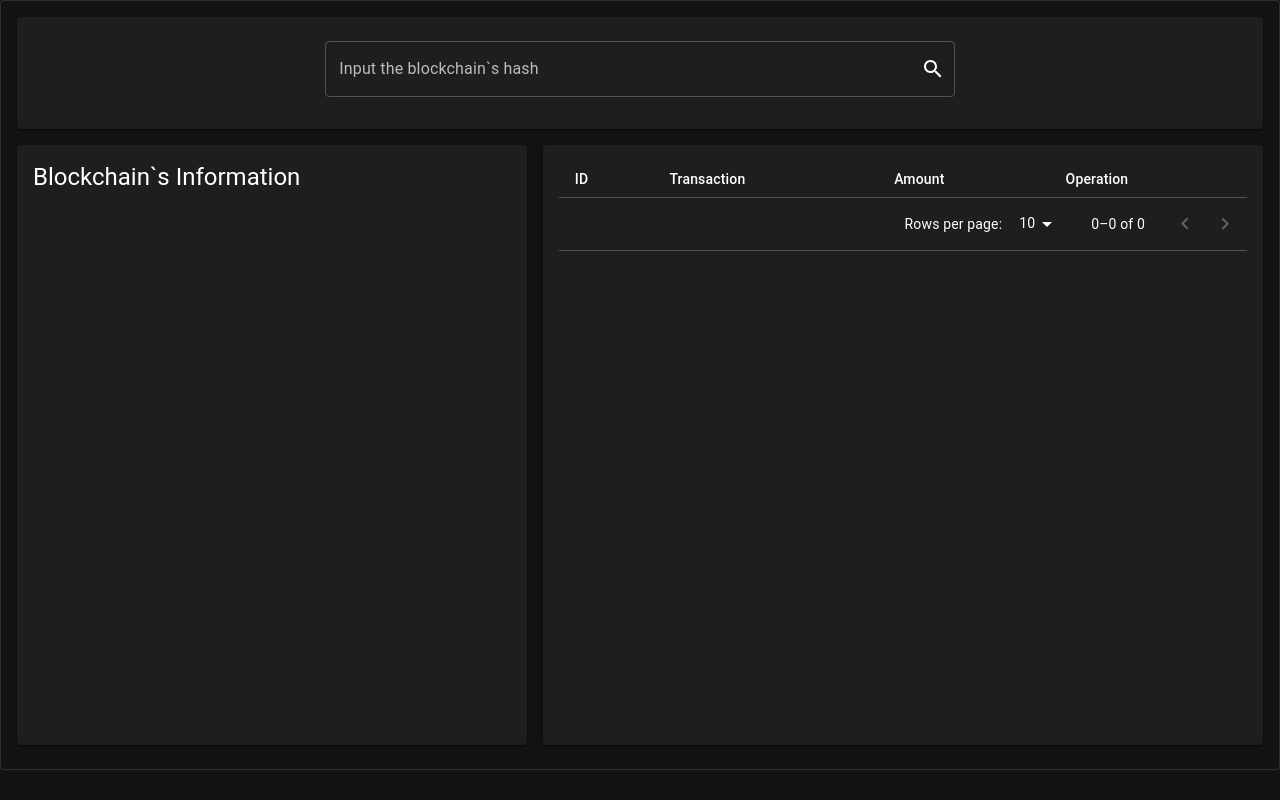
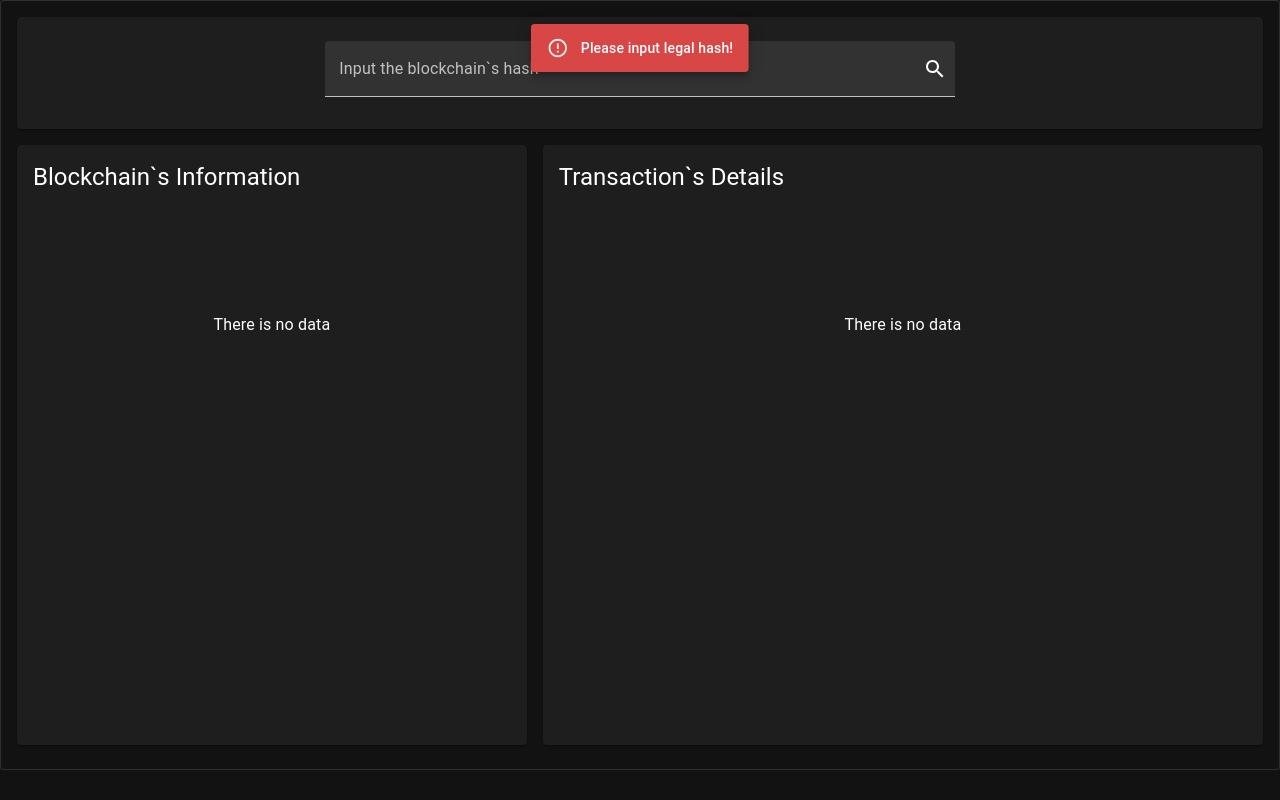
Before and after one commit to mu369974680/ArcBlock_Coding_Test, a React (Vite) app: page /query in a window 1280 px wide. Both pictures are taken after a click on the button "toggle password visibility". Built offline with nearby package versions, Linux system fonts and the light colour scheme.

Commit message:
add error handler

```diff
--- a/package.json
+++ b/package.json
@@ -59,7 +59,8 @@
     "react": "^18.2.0",
     "react-dom": "^18.2.0",
     "react-router-dom": "^6.8.1",
-    "rimraf": "^3.0.2"
+    "rimraf": "^3.0.2",
+    "sass": "^1.59.2"
   },
   "devDependencies": {
     "@arcblock/eslint-config": "^0.2.3",
--- a/src/components/block-info.jsx
+++ b/src/components/block-info.jsx
@@ -1,7 +1,7 @@
 /* eslint-disable react/prop-types */
 import Grid from '@mui/material/Unstable_Grid2';
 import Box from '@mui/material/Box';
-import { styled } from '@mui/material/styles';
+// import { styled } from '@mui/material/styles';
 // import Paper from '@mui/material/Paper';
 import Typography from '@mui/material/Typography';
 import Card from '@mui/material/Card';
@@ -9,14 +9,15 @@ import CardContent from '@mui/material/CardContent';
 import CardHeader from '@mui/material/CardHeader';
 import { useState, useEffect } from 'react';
 import axios from '../libs/api.js';
+import styles from './styles.module.scss';
 
-const Item = styled(Card)(({ theme }) => ({
-  backgroundColor: theme.palette.mode === 'dark' ? '#000' : '#fff',
-  ...theme.typography.body2,
-  padding: theme.spacing(1),
-  textAlign: 'left',
-  // color: theme.palette.text.secondary,
-}));
+// const Item = styled(Card)(({ theme }) => ({
+//   backgroundColor: theme.palette.mode === 'dark' ? '#000' : '#fff',
+//   ...theme.typography.body2,
+//   padding: theme.spacing(1),
+//   textAlign: 'left',
+//   // color: theme.palette.text.secondary,
+// }));
 
 export default function BlockInfo(props) {
   const [blockInfo, setblockInfo] = useState({});
@@ -39,24 +40,28 @@ export default function BlockInfo(props) {
     <Card sx={{ minHeight: 600 }}>
       <CardHeader title="Blockchain`s Information" titleTypographyProps={{ align: 'left' }} />
       <CardContent>
+        {Object.keys(blockInfo).length > 0 ? (
           <Box sx={{ width: '100%' }}>
-          <Grid container rowSpacing={1} columnSpacing={{ xs: 1, sm: 2, md: 3 }}>
+            <Grid container rowSpacing={1} columnSpacing={0}>
               {Object.keys(blockInfo).map((blockKey) => {
                 return (
                   <Grid xs={12} md={6} key={blockKey}>
-                  <Item>
-                    <Typography variant="h6" gutterBottom>
-                      {blockKey}
+                    <div className={styles['field-container']}>
+                      <Typography variant="h6" gutterBottom className={styles.time}>
+                        {blockKey.toUpperCase()}
                       </Typography>
                       <Typography variant="body1" gutterBottom noWrap>
-                      {blockInfo[blockKey]}
+                        {blockInfo[blockKey].toString()}
                       </Typography>
-                  </Item>
+                    </div>
                   </Grid>
                 );
               })}
             </Grid>
           </Box>
+        ) : (
+          <div className={styles['no-data']}>There is no data</div>
+        )}
       </CardContent>
     </Card>
   );
--- /dev/null
+++ b/src/components/styles.module.scss
@@ -0,0 +1,17 @@
+.address {
+  color: rgb(237, 155, 96);
+}
+
+.time {
+  color: rgb(153, 153, 153);
+}
+
+.no-data {
+  height: 200px;
+  line-height: 200px;
+}
+
+.field-container {
+  text-align: left;
+  border-bottom: 1px solid rgba(255, 255, 255, 0.05);
+}
--- a/src/components/tx-table.jsx
+++ b/src/components/tx-table.jsx
@@ -14,8 +14,13 @@ import Collapse from '@mui/material/Collapse';
 import Box from '@mui/material/Box';
 import Typography from '@mui/material/Typography';
 import Grid from '@mui/material/Unstable_Grid2';
+import { styled } from '@mui/material/styles';
+import Card from '@mui/material/Card';
+import CardContent from '@mui/material/CardContent';
+import CardHeader from '@mui/material/CardHeader';
 import { useState, useEffect } from 'react';
 import axios from '../libs/api.js';
+import styles from './styles.module.scss';
 
 const getShortHash = (hash) => {
   return `${hash.substring(0, 4)}-${hash.substring(hash.length - 4, hash.length)}`;
@@ -24,7 +29,7 @@ const getShortHash = (hash) => {
 function Tx(props) {
   return (
     <>
-      <Typography variant="body" gutterBottom component="div">
+      <Typography variant="body" gutterBottom component="div" className={styles.address}>
         {props.address || 'Unknown'}
       </Typography>
       <Typography variant="body" gutterBottom component="div">
@@ -42,10 +47,10 @@ function Row(props) {
     <>
       <TableRow sx={{ '& > *': { borderBottom: 'unset' } }}>
         <TableCell>
-          <Typography variant="body" gutterBottom component="div">
+          <Typography variant="body" gutterBottom component="div" className={styles.address}>
             ID:{getShortHash(row.hash)}
           </Typography>
-          <Typography variant="body" gutterBottom component="div">
+          <Typography variant="body" gutterBottom component="div" className={styles.time}>
             {new Date(row.time * 1000).toISOString()}
           </Typography>
         </TableCell>
@@ -56,7 +61,7 @@ function Row(props) {
           <Typography variant="body" gutterBottom component="div">
             {row.out.reduce((prev, curr) => prev + curr.value, 0) / 100000000} BTC
           </Typography>
-          <Typography variant="body" gutterBottom component="div">
+          <Typography variant="body" gutterBottom component="div" className={styles.time}>
             Fee:{row.fee / 1000}K
           </Typography>
         </TableCell>
@@ -76,7 +81,7 @@ function Row(props) {
                     From
                   </Typography>
                   {row.inputs.map((input) => (
-                    <Tx address={input.prev_out.addr} value={input.prev_out.value} />
+                    <Tx address={input.prev_out.addr} value={input.prev_out.value} key={input.index} />
                   ))}
                 </Grid>
                 <Grid xs={12} md={6}>
@@ -84,7 +89,7 @@ function Row(props) {
                     To
                   </Typography>
                   {row.out.map((out) => (
-                    <Tx address={out.addr} value={out.value} />
+                    <Tx address={out.addr} value={out.value} key={out.tx_index} />
                   ))}
                 </Grid>
               </Grid>
@@ -140,15 +145,24 @@ export default function TxTable(props) {
     }
   }, [pageProp, props.hash]);
 
+  const StyledTableRow = styled(TableRow)(({ theme }) => ({
+    backgroundColor: theme.palette.action.hover,
+    border: 0,
+  }));
+
   return (
+    <Card sx={{ minHeight: 600 }}>
+      <CardHeader title="Transaction`s Details" titleTypographyProps={{ align: 'left' }} />
+      <CardContent style={{ overflow: 'auto' }}>
+        {pageData.rows.length > 0 ? (
           <Table size="small">
             <TableHead>
-        <TableRow>
+              <StyledTableRow>
                 <TableCell>ID</TableCell>
                 <TableCell>Transaction</TableCell>
                 <TableCell>Amount</TableCell>
                 <TableCell>Operation </TableCell>
-        </TableRow>
+              </StyledTableRow>
             </TableHead>
             <TableBody>
               {pageData.rows.map((row) => (
@@ -180,5 +194,10 @@ export default function TxTable(props) {
               </TableRow>
             </TableFooter>
           </Table>
+        ) : (
+          <div className={styles['no-data']}>There is no data</div>
+        )}
+      </CardContent>
+    </Card>
   );
 }
--- a/src/pages/query.jsx
+++ b/src/pages/query.jsx
@@ -1,8 +1,9 @@
 // import { Link } from 'react-router-dom';
 // import Button from '@mui/material/Button';
+import * as React from 'react';
 import { useState } from 'react';
 import Grid from '@mui/material/Unstable_Grid2';
-import OutlinedInput from '@mui/material/OutlinedInput';
+import FilledInput from '@mui/material/FilledInput';
 import SearchIcon from '@mui/icons-material/Search';
 import InputAdornment from '@mui/material/InputAdornment';
 import IconButton from '@mui/material/IconButton';
@@ -10,24 +11,43 @@ import InputLabel from '@mui/material/InputLabel';
 import FormControl from '@mui/material/FormControl';
 import Card from '@mui/material/Card';
 import CardContent from '@mui/material/CardContent';
+import Snackbar from '@mui/material/Snackbar';
+import MuiAlert from '@mui/material/Alert';
 import TxTable from '../components/tx-table';
 import BlockInfo from '../components/block-info';
 
 // import axios from '../libs/api.js';
 
+const Alert = React.forwardRef(function Alert(props, ref) {
+  return <MuiAlert elevation={6} ref={ref} variant="filled" {...props} />;
+});
+
 function Query() {
   const [hash, setHash] = useState('');
   const [hashInput, setHashInput] = useState('');
+  const [open, setOpen] = useState(false);
 
   const handleClickSearchBtn = () => {
+    if (hashInput.length === 64) {
       setHash(hashInput);
+    } else {
+      setOpen(true);
+    }
   };
 
   const handleInputHash = (e) => {
     setHashInput(e.target.value);
   };
+  const handleClose = (event, reason) => {
+    if (reason === 'clickaway') {
+      return;
+    }
+
+    setOpen(false);
+  };
 
   return (
+    <>
       <Card sx={{ minWidth: 275 }} variant="outlined">
         <CardContent>
           <Grid container spacing={2}>
@@ -36,7 +56,7 @@ function Query() {
                 <CardContent>
                   <FormControl sx={{ m: 1, width: '70ch' }} variant="outlined">
                     <InputLabel htmlFor="outlined-adornment-password">Input the blockchain`s hash</InputLabel>
-                  <OutlinedInput
+                    <FilledInput
                       id="outlined-adornment-password"
                       type="text"
                       endAdornment={
@@ -58,15 +78,27 @@ function Query() {
               <BlockInfo hash={hash} />
             </Grid>
             <Grid xs={12} md={7}>
-            <Card sx={{ minHeight: 600 }}>
-              <CardContent>
               <TxTable hash={hash} />
-              </CardContent>
-            </Card>
             </Grid>
           </Grid>
         </CardContent>
       </Card>
+      {/* <Snackbar
+        anchorOrigin={{ vertical: 'top', horizontal: 'center' }}
+        autoHideDuration={3000}
+        open={open}
+        message="Please input legal hash!"
+        onClose={handleClose}
+      /> */}
+
+      <Snackbar
+        open={open}
+        autoHideDuration={3000}
+        onClose={handleClose}
+        anchorOrigin={{ vertical: 'top', horizontal: 'center' }}>
+        <Alert severity="error">Please input legal hash!</Alert>
+      </Snackbar>
+    </>
   );
 }
 
```
Also changed, not shown: 1 other file (tests, documents, lock files or other folders). Lines whose indentation alone changed are shown as unchanged.
